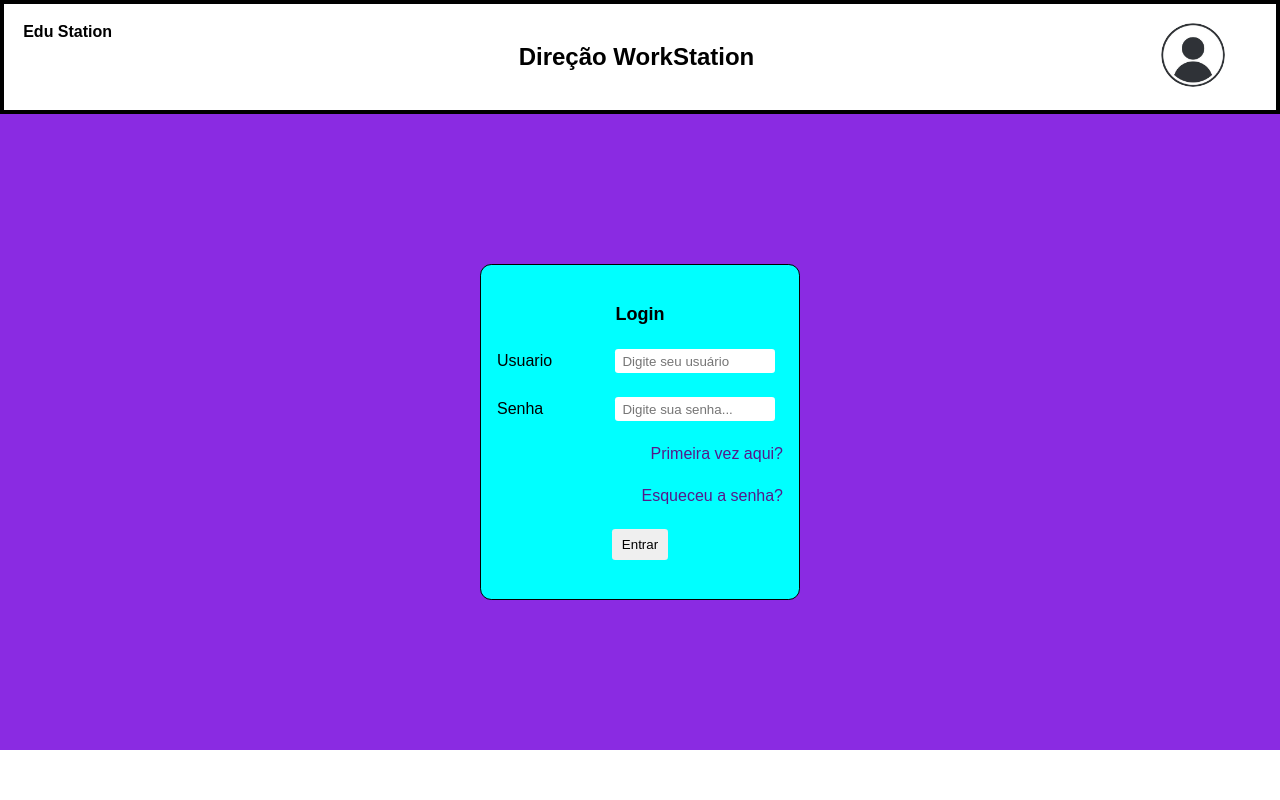
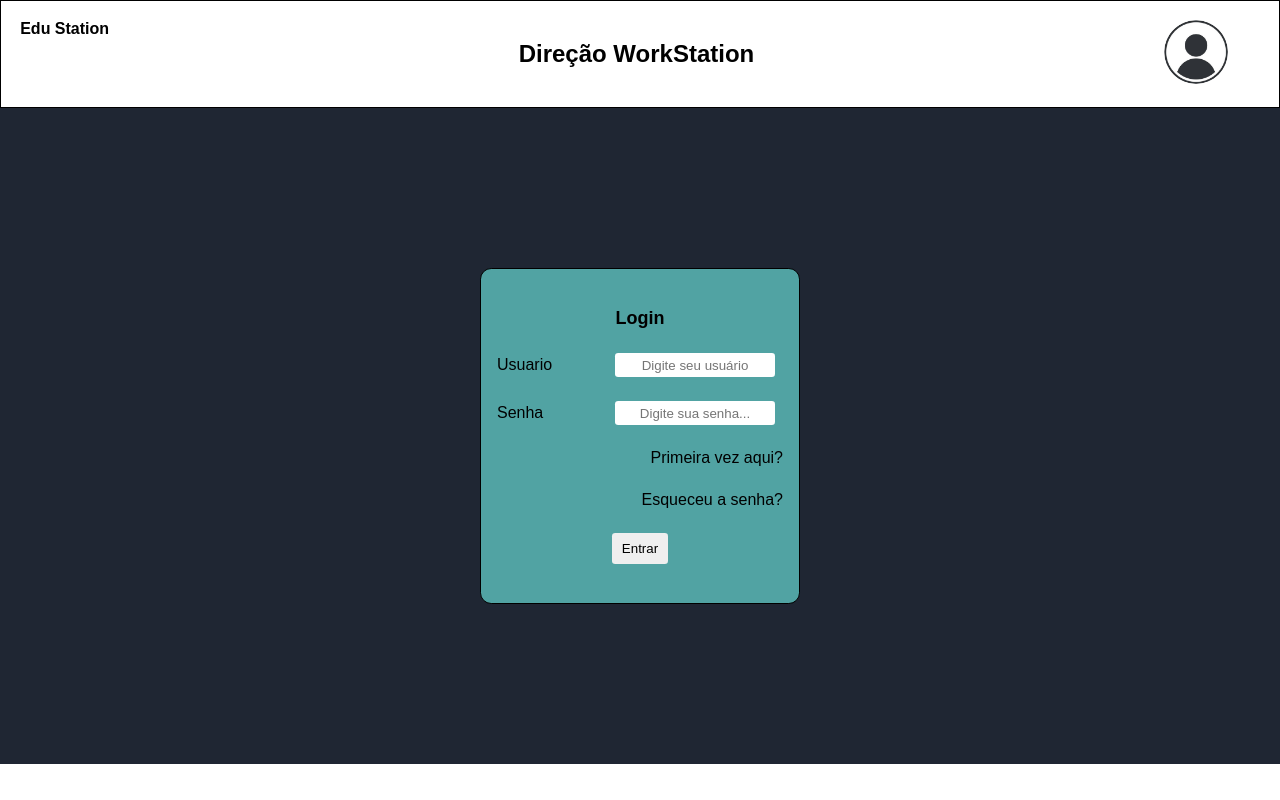
Before and after one commit to SrJohn369/SysWebSchoolManagement, a Django app: page /login/ in a window 1280 px wide. Run offline with Django 5.2, Linux system fonts and the light colour scheme.

Commit message:
v1.1.0.1 Alteração das cores de interface

```diff
--- a/loginInicio/templates/login.html
+++ b/loginInicio/templates/login.html
@@ -5,16 +5,16 @@
 {% endblock estilos %}
 {% block main %}
     <main>
-        <div class="formulario">
-            <form method="post" class="formulario_content">
+        <div class="infos">
+            <form method="post" class="infos_content">
                 <p>Login</p>
-                <div class="formulario_content_grupo">
+                <div class="infos_content_grupo">
                     <label for="usuario">Usuario</label>
-                    <input type="email" name="usuario" id="usuario" placeholder="  Digite seu usuário">
+                    <input type="email" name="usuario" id="usuario" placeholder="Digite seu usuário">
                 </div>
-                <div class="formulario_content_grupo">
+                <div class="infos_content_grupo">
                     <label for="senha">Senha</label>
-                    <input type="password" name="senha" id="senha" placeholder="  Digite sua senha...">
+                    <input type="password" name="senha" id="senha" placeholder="Digite sua senha...">
                 </div>
                 <a href="">Primeira vez aqui?</a>
                 <a href="">Esqueceu a senha?</a>
--- a/static/css/base.css
+++ b/static/css/base.css
@@ -1,3 +1,17 @@
+:root{
+    --cor-infos: #51A3A3;
+    --cor-main: #1F2633;
+    --cor-links: black;
+}
+
+main{
+    background-color: var(--cor-main);
+}
+
+a{
+    color: var(--cor-links);
+}
+
 *{
     font-family: Arial, Helvetica, sans-serif;
     margin: 0;
@@ -10,7 +24,7 @@
 nav{
     display: flex;
     justify-content: space-between;
-    border: 0.3rem black solid;
+    border: 0.1rem black solid;
     padding: 1.2rem;
 
     img{
@@ -33,7 +47,7 @@ nav{
         border: 0.1rem black solid;
         width: 7rem;
         display: none;
-        background-color: rgb(199, 190, 178);
+        background-color: #51A3A3;
     }
 }
 .dropdown:hover .dropdown_menu{
@@ -47,6 +61,9 @@ nav{
     gap: 0.4rem;
 
     a{
-        margin-left: 0.6rem;
+        align-self: center;
     }
 }
+.infos{
+    background-color: var(--cor-infos);
+}
--- a/static/css/login.css
+++ b/static/css/login.css
@@ -1,26 +1,24 @@
 main{
     display: flex;
     justify-content: center;
-    background-color: blueviolet;
-    height: 79.5vh;
+    height: 82vh;
 }
 
-.formulario{
+.infos{
     text-align: center;
     align-self: center;
     align-content: center;
-    background-color: aqua;
     width: 20rem;
     height: 21rem;
     border: 0.1rem black solid;
     border-radius: 0.7rem;
 }
-.formulario_content{
+.infos_content{
     display: flex;
     flex-direction: column;
     gap: 1.5rem;
 
-    .formulario_content_grupo{
+    .infos_content_grupo{
         display: flex;
         justify-content: space-between;
         align-items: center;
@@ -30,6 +28,7 @@ main{
         margin-right: 1rem;
     }
     input{
+        text-align: center;
         width: 10rem;
         height: 1.5rem;
         margin-right: 1.5rem;
```
